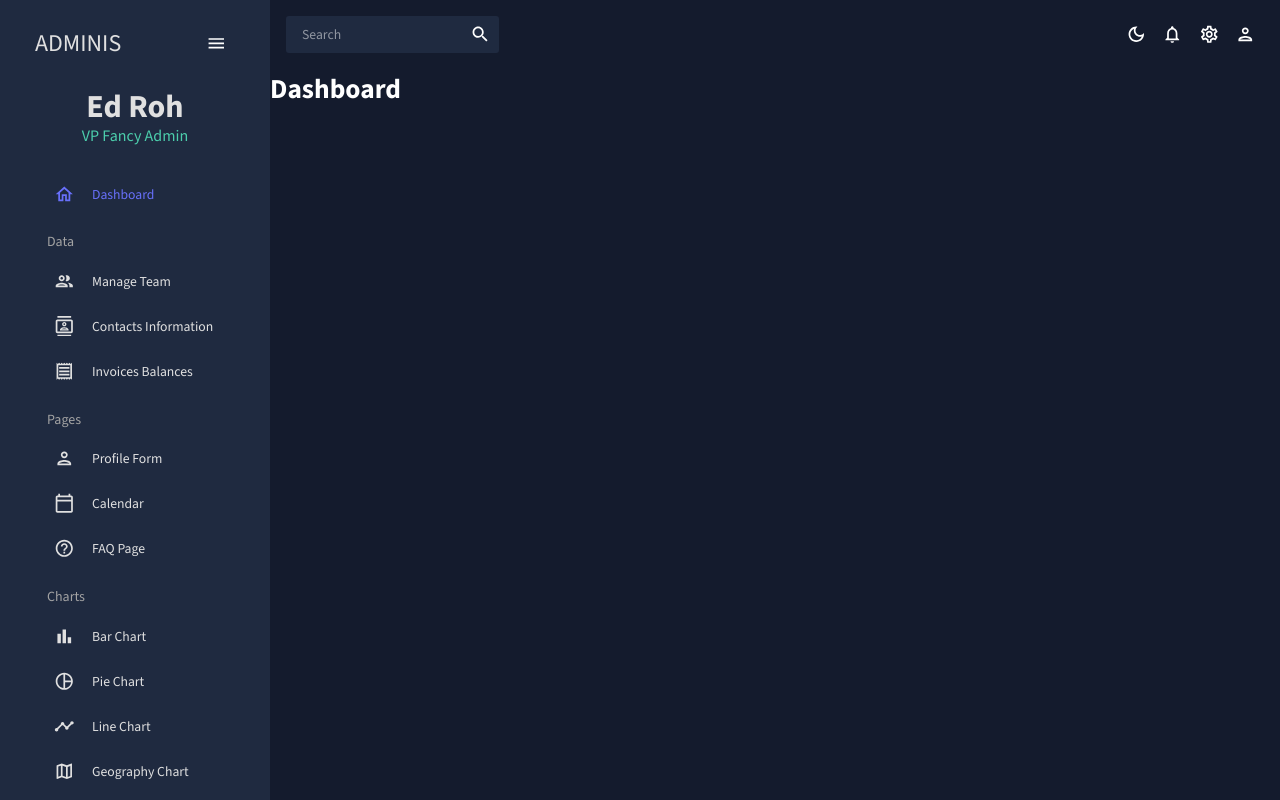
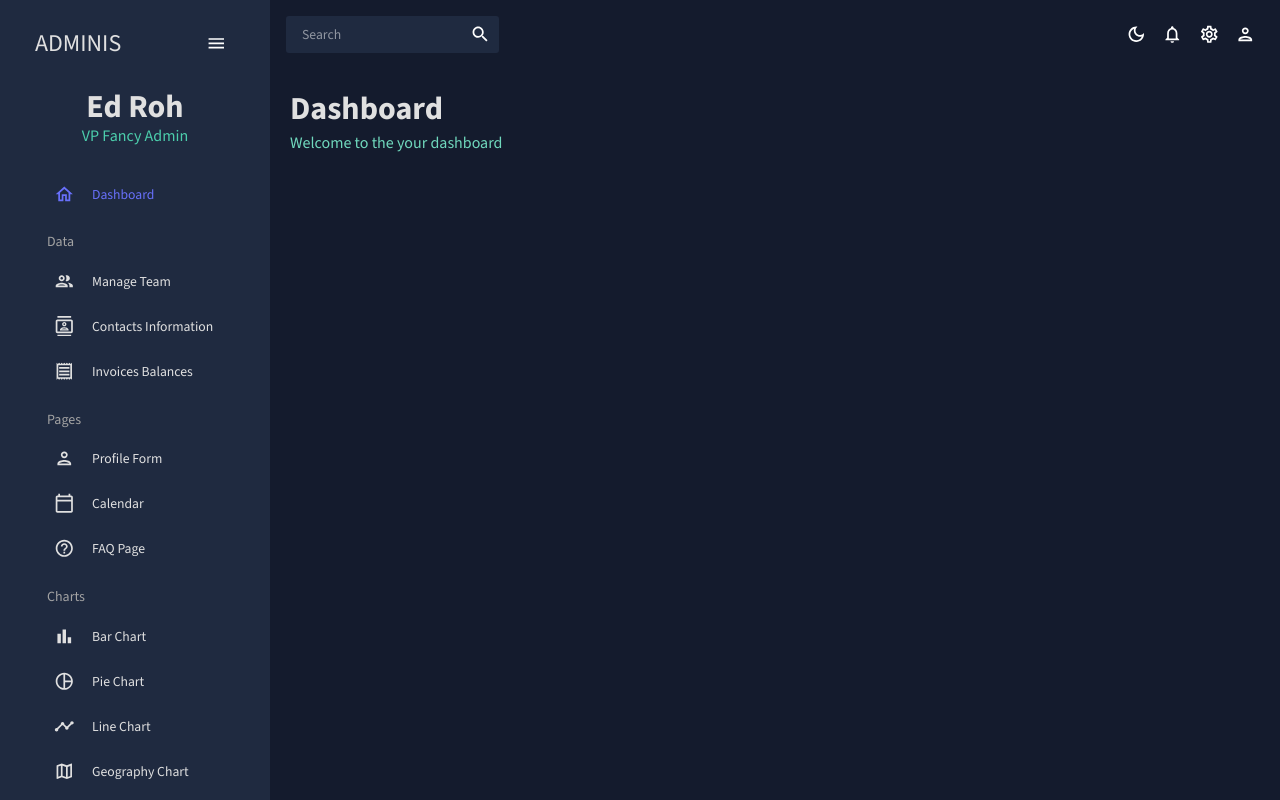
Before and after one commit to Avikai-Soria/Bdicomat, a React (Vite) app in the folder QA_Dashboard/: page / in a window 1280 px wide. Built offline with nearby package versions, Linux system fonts and the light colour scheme.

Commit message:
add header

```diff
--- a/QA_Dashboard/src/components/main_page/layout/Dashboard.jsx
+++ b/QA_Dashboard/src/components/main_page/layout/Dashboard.jsx
@@ -1,10 +1,13 @@
+import { Box } from "@mui/material";
+import Header from "../../../reusable_component/Header";
+
 function Dashboard() {
   return (
-    <>
-      <div>
-        <h1>Dashboard</h1>
-      </div>
-    </>
+    <Box m="20px">
+      <Box display="flex" justifyContent="space-between" alignItems="center">
+        <Header title="Dashboard" subtitle="Welcome to the your dashboard" />
+      </Box>
+    </Box>
   );
 }
 
--- /dev/null
+++ b/QA_Dashboard/src/reusable_component/Header.jsx
@@ -0,0 +1,24 @@
+import { Typography, Box, useTheme } from "@mui/material";
+import { tokens } from "../hooks/theme";
+
+const Header = ({ title, subtitle }) => {
+  const theme = useTheme();
+  const colors = tokens(theme.palette.mode);
+  return (
+    <Box mb="30px">
+      <Typography
+        variant="h2"
+        color={colors.grey[100]}
+        fontWeight="bold"
+        sx={{ m: "0 0 5px 0" }}
+      >
+        {title}
+      </Typography>
+      <Typography variant="h5" color={colors.greenAccent[400]}>
+        {subtitle}
+      </Typography>
+    </Box>
+  );
+};
+
+export default Header;
```
